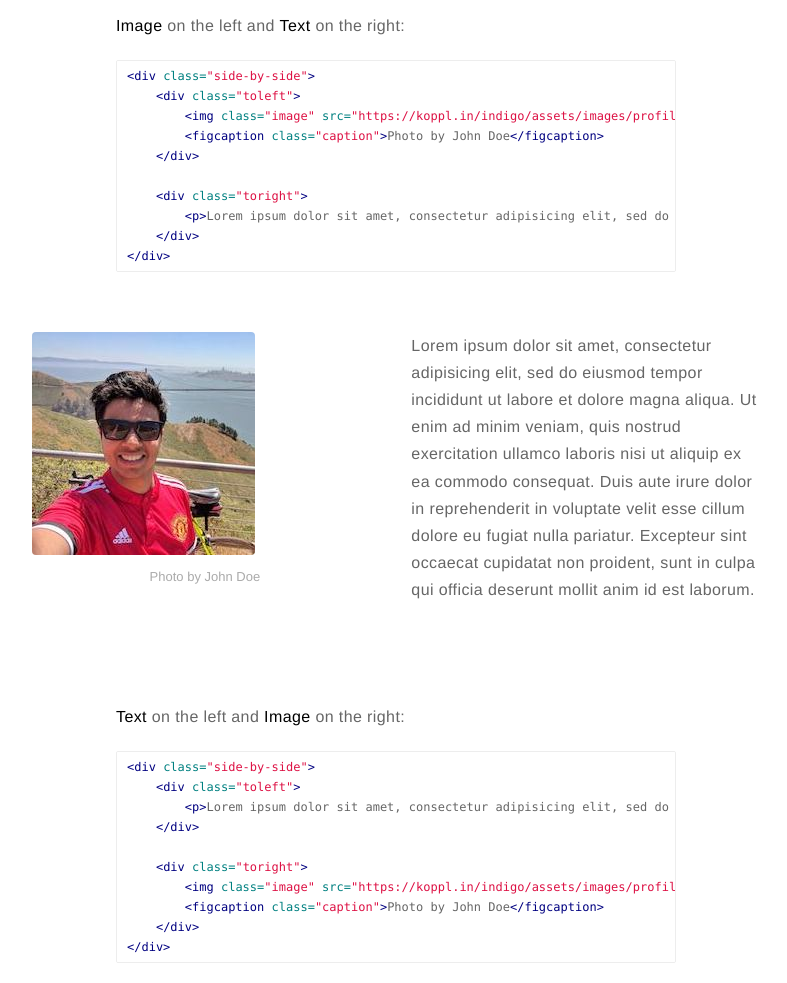
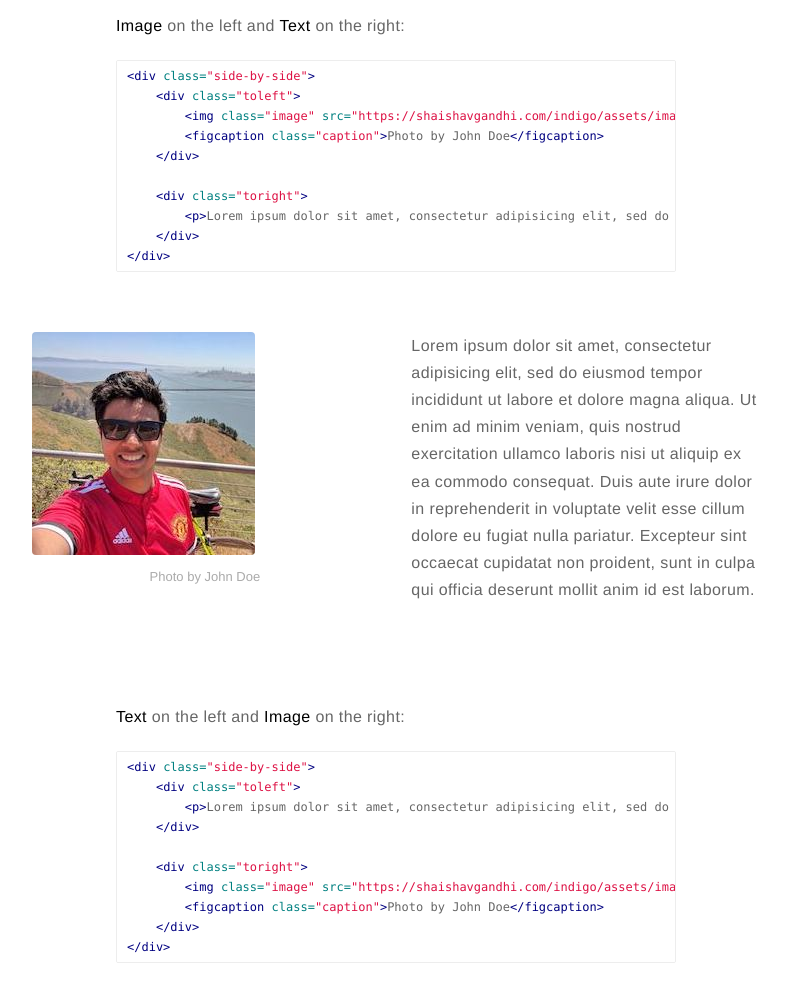
Before and after one commit to shaishavgandhi05/shaishavgandhi05.github.io, a Jekyll site: the page built from _posts/2015-02-24-markdown-extra-components.markdown, in a window 1280 px wide and 1400 px high, scrolled down 1068 px. Shown: the part 151-1134 px from the top of the window, without its empty margins (244-1031 px from the left). Built offline with Jekyll 4.4.1, drawn with Linux system fonts in a browser that asks for light colours; comment, search, counter and statistics services are not loaded; part of the change alters nothing that is shown.

Commit message:
Replace url

```diff
--- a/_config.yml
+++ b/_config.yml
@@ -16,8 +16,7 @@ resume: true
 resume-external: true
 resume-url: https://google.com/?q=my+resume
 
-url: https://koppl.in/indigo
-# your url: http://USERNAME.github.io
+url: https://shaishavgandhi.com/indigo
 
 permalink: /:title/
 
```
